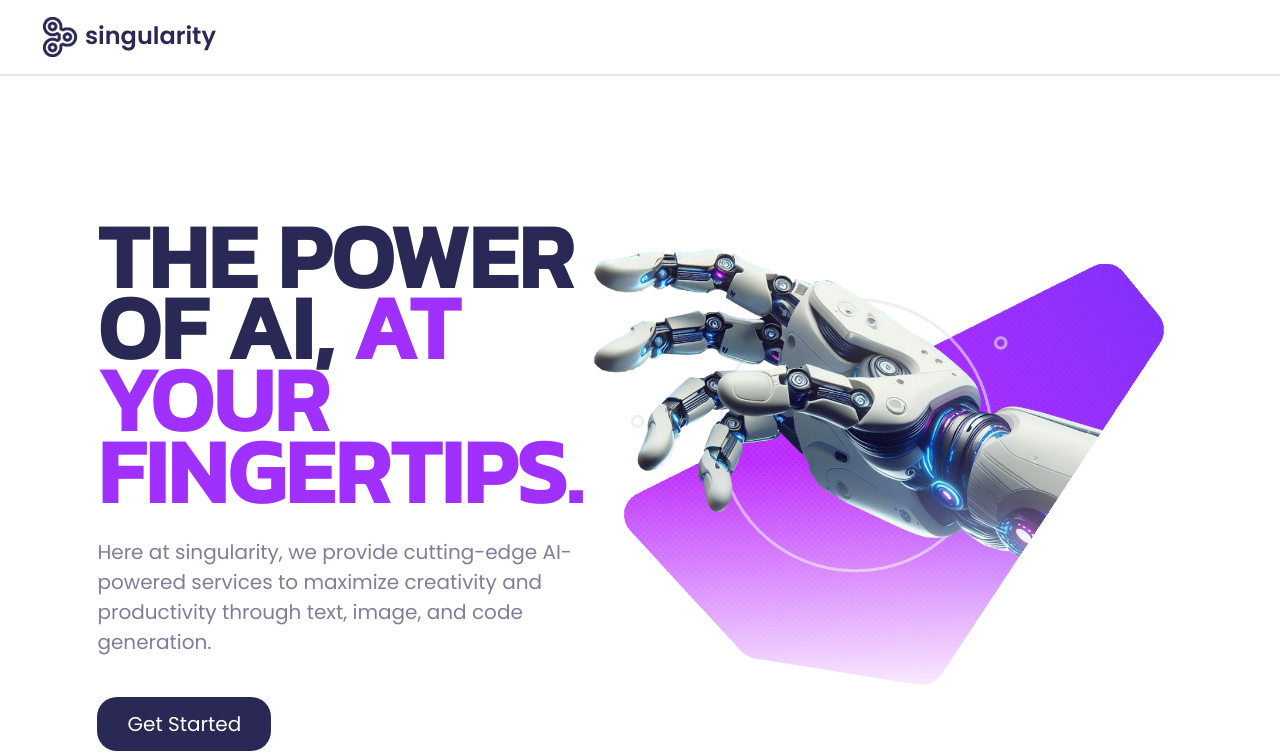
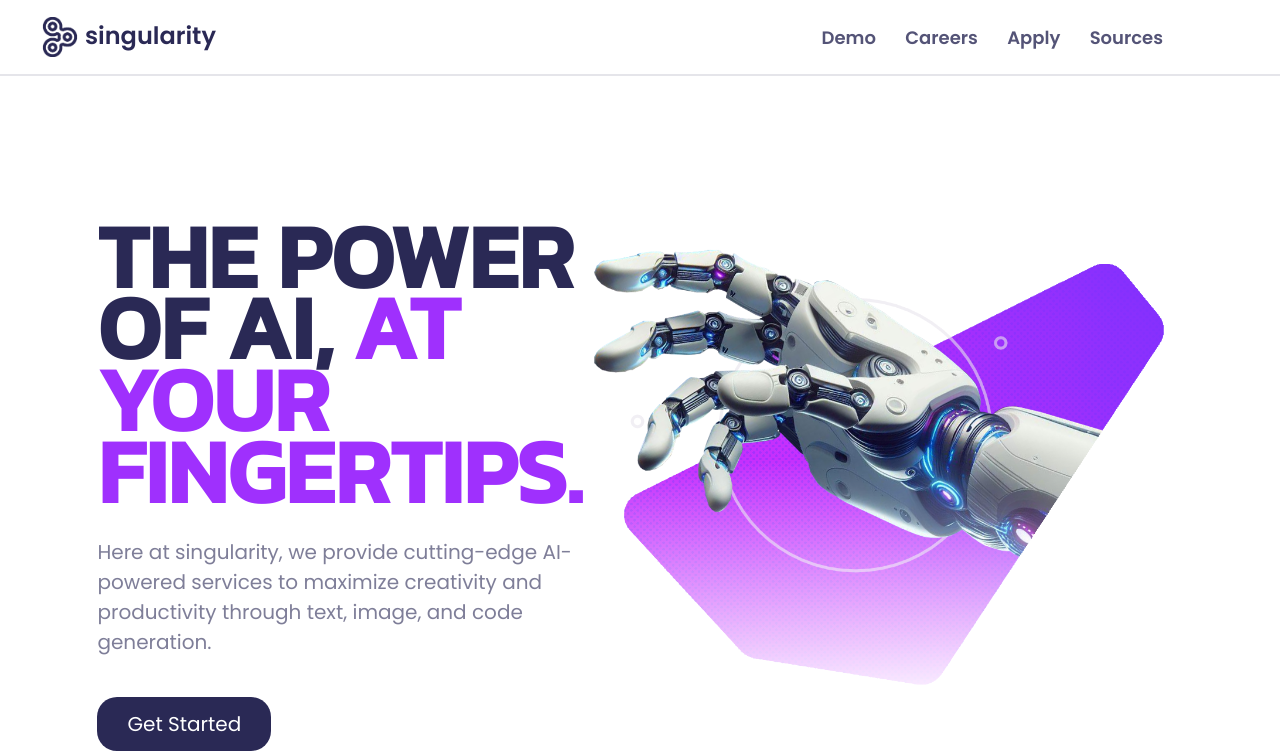
Before and after one commit to shiloholotu/fbla2024, a Flask app: page / in a window 1280 px wide. Shown: the top 755 px of the page. Run offline with Flask 3, Linux system fonts and the light colour scheme.

Commit message:
Finish landing page and add links to navbar

```diff
--- a/static/styles/main.css
+++ b/static/styles/main.css
@@ -172,6 +172,8 @@ body{
 /* navbar */
 #navbar{
     display: flex;
+    justify-content: space-between;
+    align-items: center;
     padding: 17px;
     position: sticky;
     z-index: 99999;
@@ -195,6 +197,28 @@ body{
     width: 40px;
     vertical-align: middle;
     margin-right: 5px;
+}
+
+#navbar div{
+    width: fit-content;
+    margin-right: 100px;
+}
+
+#navbar div a{
+    text-decoration: none;
+    color:var(--font-color);
+    font-size: 18px;
+    font-weight: 600;
+    margin-left: 25px;
+    opacity: .8;
+    transition: .25s;
+    cursor: pointer;
+    display: inline-block;
+}
+
+#navbar div a:hover{
+    transform:translate(0,-2px);
+    opacity: 1;
 }
 
 
@@ -696,11 +720,15 @@ select {
 }
 
 .application input {
-    display:block;
+    display: block;
     font-family: "Poppins";
     margin-bottom: 3vh;
     width: 100%;
     height: 20px;
+    padding: 10px;
+    border-radius: 12px;
+    border: 1px solid rgb(0,0,50,0.2);
+    outline: none;
 }
 
 label {
--- a/templates/index.html
+++ b/templates/index.html
@@ -37,6 +37,12 @@
 
         <div id="navbar">
             <a class="logo" href="/"><img src="static/assets/logo.png">singularity</a>
+            <div class="navigation">
+                <a href="/demo">Demo</a>
+                <a href="/careers">Careers</a>
+                <a href="/application">Apply</a>
+                <a>Sources</a>
+            </div>
         </div>
 
 
@@ -67,7 +73,7 @@
             <img src="static/assets/svg/right.svg" id="nextSlide" onclick="nextSlide()" style="margin-left:20px">
         </div>
 
-        <div id="slideshow">
+        <div id="slideshow" style="opacity: 0;">
             <img src="static/assets/mona.png" id="blurbImg">
             <div>
                 <h1 id="blurbHeader">Write Content <span class="purpText">Effortlessly.</span></h1>
```
Also changed, not shown: static/scripts/slideshow.js (+12 -16 lines), templates/application.html (+7 -0 lines), templates/careers.html (+7 -0 lines), templates/data.html (+7 -0 lines), templates/demo.html (+7 -0 lines), templates/engineer.html (+7 -0 lines), templates/risk.html (+7 -0 lines).
